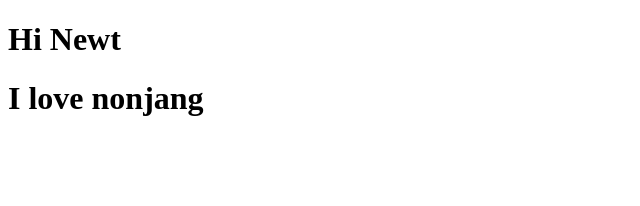
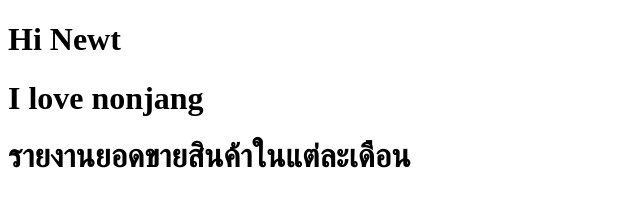
Before and after one commit to ma-thanasak/for-apply-job, a plain HTML site: page index.html in a window 1280 px wide. Shown: the whole page, without its empty margins (0-640 px from the left). Drawn offline with Linux system fonts and the light colour scheme.

Commit message:
ยอดขาย

```diff
--- a/index.html
+++ b/index.html
@@ -9,5 +9,6 @@
  <body>
     <h1>Hi Newt</h1>
     <h1>I love nonjang</h1>
+    <h1>รายงานยอดขายสินค้าในแต่ละเดือน</h1>
  </body>
  </html>
```
Also changed, not shown: readme.txt (added).
